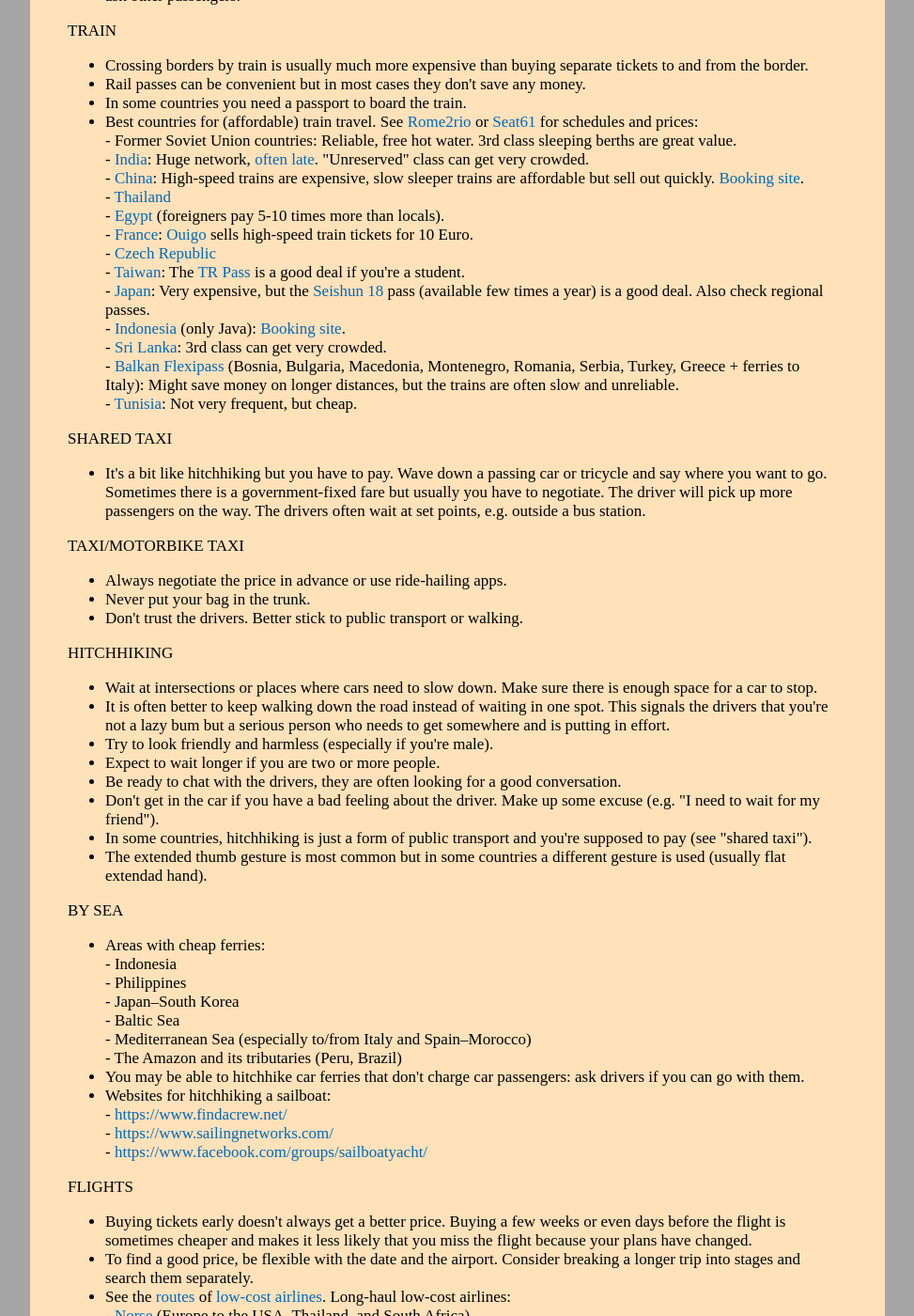
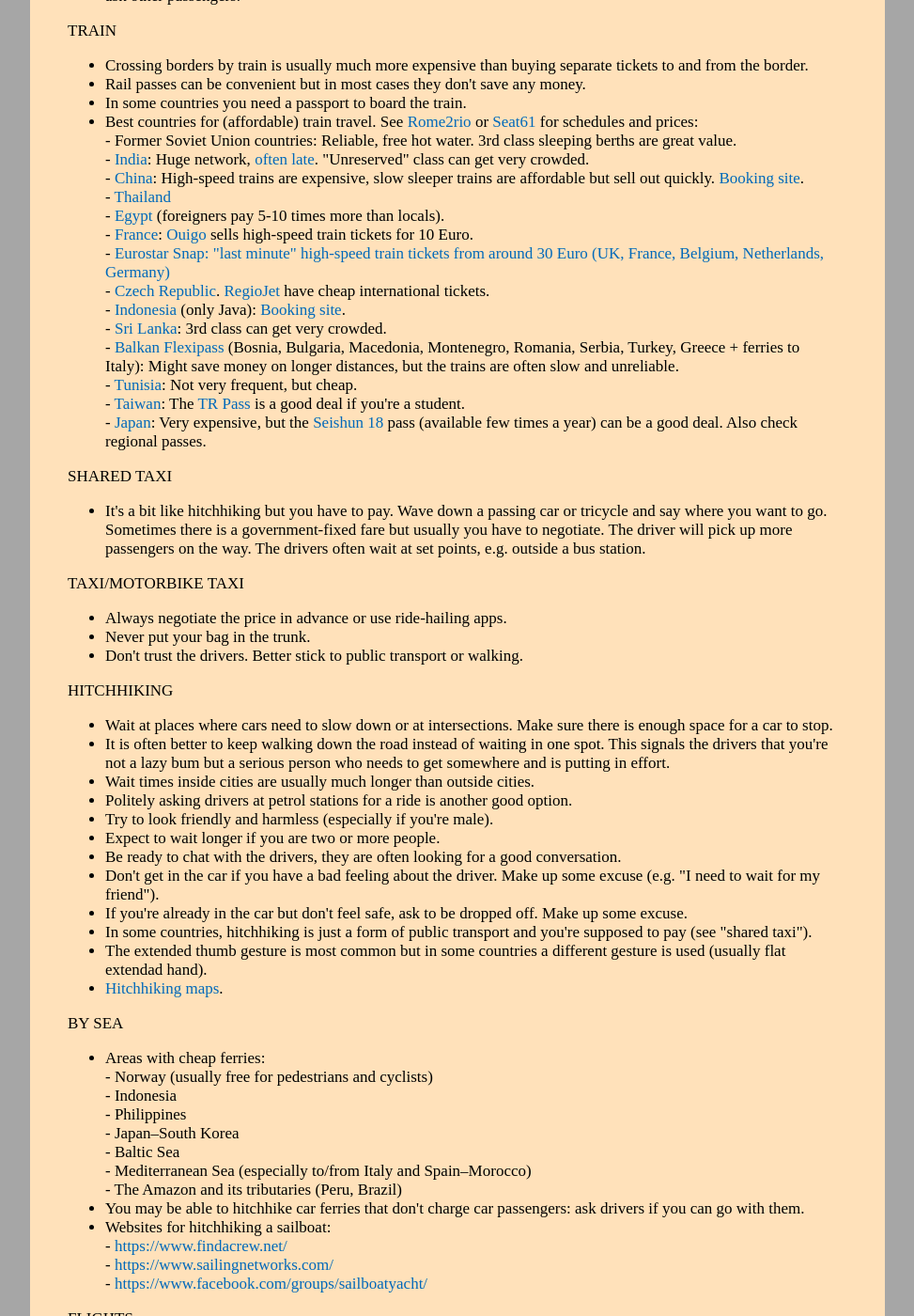
Before and after one commit to witbag/witbag.github.io, a Jekyll site: the page built from travel/transport.html, in a window 1280 px wide and 1400 px high, scrolled down 335 px. Shown: the whole window at 94% size, without its empty margins (153-1126 px from the left). Built offline with Jekyll 4.4.1, drawn with Linux system fonts in a browser that asks for light colours; some of the changed text lies outside the part shown.

Commit message:
Update transport.html

```diff
--- a/travel/transport.html
+++ b/travel/transport.html
@@ -27,13 +27,14 @@
 - <a href="http://procurement.railway.co.th/checktime/checktime.asp?lenguage=Eng" target=_blank>Thailand</a><br>
 - <a href="https://enr.gov.eg/ticketing/public/smartSearch.jsf" target=_blank>Egypt</a> (foreigners pay 5-10 times more than locals).<br>
 - <a href="https://en.oui.sncf/en/" target=_blank>France</a>: <a href="https://ventes.ouigo.com/en-GB/" target=_blank>Ouigo</a> sells high-speed train tickets for 10 Euro.<br>
-- <a href="https://www.cd.cz/en/default.htm" target=_blank>Czech Republic</a><br>
-- <a href="https://www.railway.gov.tw/tra-tip-web/tip?lang=EN_US" target=_blank>Taiwan</a>: The <a href="https://en.wikipedia.org/wiki/TR_Pass#Rail_Pass" target=_blank>TR Pass</a> is a good deal if you're a student.<br>
-- <a href="http://www.hyperdia.com/" target=_blank>Japan</a>: Very expensive, but the <a href="https://www.jreast.co.jp/e/pass/seishun18.html" target=_blank>Seishun 18</a> pass (available few times a year) is a good deal. Also check regional passes.<br>
+- <a href="https://snap.eurostar.com/" target=_blank>Eurostar Snap: "last minute" high-speed train tickets from around 30 Euro (UK, France, Belgium, Netherlands, Germany)</a><br>
+- <a href="https://www.cd.cz/en/default.htm" target=_blank>Czech Republic</a>. <a href="https://regiojet.com/" target=_blank>RegioJet</a> have cheap international tickets.<br>
 - <a href="https://www.kai.id/" target=_blank>Indonesia</a> (only Java): <a href="https://www.traveloka.com/en-id/" target=_blank>Booking site</a>.<br>
 - <a href="https://eservices.railway.gov.lk/" target=_blank>Sri Lanka</a>: 3rd class can get very crowded.<br>
 - <a href="http://www.bdz.bg/en/offers/balkan-flexipass.html" target=_blank>Balkan Flexipass</a> (Bosnia, Bulgaria, Macedonia, Montenegro, Romania, Serbia, Turkey, Greece + ferries to Italy): Might save money on longer distances, but the trains are often slow and unreliable.<br>
 - <a href="http://www.sncft.com.tn/En/home_46_87" target=_blank>Tunisia</a>: Not very frequent, but cheap.<br>
+- <a href="https://www.railway.gov.tw/tra-tip-web/tip?lang=EN_US" target=_blank>Taiwan</a>: The <a href="https://en.wikipedia.org/wiki/TR_Pass#Rail_Pass" target=_blank>TR Pass</a> is a good deal if you're a student.<br>
+- <a href="http://www.hyperdia.com/" target=_blank>Japan</a>: Very expensive, but the <a href="https://www.jreast.co.jp/e/pass/seishun18.html" target=_blank>Seishun 18</a> pass (available few times a year) can be a good deal. Also check regional passes.<br>
 </ul>
 <a id="shared"></a>SHARED TAXI<br>
 <ul>
@@ -47,18 +48,23 @@
 </ul>
 <a id="hitch"></a>HITCHHIKING<br>
 <ul>
-<li>Wait at intersections or places where cars need to slow down. Make sure there is enough space for a car to stop. <br>
+<li>Wait at places where cars need to slow down or at intersections. Make sure there is enough space for a car to stop. <br>
 <li>It is often better to keep walking down the road instead of waiting in one spot. This signals the drivers that you're not a lazy bum but a serious person who needs to get somewhere and is putting in effort.<br>
+<li>Wait times inside cities are usually much longer than outside cities.<br>
+<li>Politely asking drivers at petrol stations for a ride is another good option.<br>
 <li>Try to look friendly and harmless (especially if you're male).<br>
 <li>Expect to wait longer if you are two or more people.<br>
 <li>Be ready to chat with the drivers, they are often looking for a good conversation.<br>
 <li>Don't get in the car if you have a bad feeling about the driver. Make up some excuse (e.g. "I need to wait for my friend").<br>
+<li>If you're already in the car but don't feel safe, ask to be dropped off. Make up some excuse.<br>
 <li>In some countries, hitchhiking is just a form of public transport and you're supposed to pay (see "shared taxi").<br>
 <li>The extended thumb gesture is most common but in some countries a different gesture is used (usually flat extendad hand).<br>
+<li><a href="https://maps.hitchwiki.org/" target=_blank>Hitchhiking maps</a>.<br>
 </ul>
 <a id="sea"></a>BY SEA<br>
 <ul>
 <li>Areas with cheap ferries:<br>
+- Norway (usually free for pedestrians and cyclists)<br>
 - Indonesia<br>
 - Philippines<br>
 - Japan–South Korea<br>
@@ -77,7 +83,7 @@
 <li>To find a good price, be flexible with the date and the airport. Consider breaking a longer trip into stages and search them separately.<br>
 <li>See the <a href="https://www.flightconnections.com" target=_blank>routes</a> of <a href="https://en.wikipedia.org/wiki/List_of_low-cost_airlines" target=_blank>low-cost airlines</a>. Long-haul low-cost airlines: <br>
 - <a href="https://flynorse.com" target=_blank>Norse</a> (Europe to the USA, Thailand, and South Africa)<br>
-- <a href="https://www.tuifly.be/" target=_blank>TUI fly Belgium</a> (Belgium to Africa and Caribbean)<br>
+- <a href="https://www.tuifly.nl/" target=_blank>TUI fly Netherlands</a> (Netherlands to Africa and Caribbean)<br>
 - <a href="https://biletyczarterowe.r.pl/" target=_blank>Rainbow Tours</a> (Charter flights. Poland to S-E Asia, Africa, N. America, and Middle East)<br>
 - <a href="https://wizzair.com/" target=_blank>Wizz Air</a> (Europe to Middle East and C. Asia)<br>
 - <a href="https://www.ryanair.com/" target=_blank>Ryanair</a> (Europe to Middle East)<br>
```
Also changed, not shown: other parts of travel/transport.html (+2 -3 lines).
